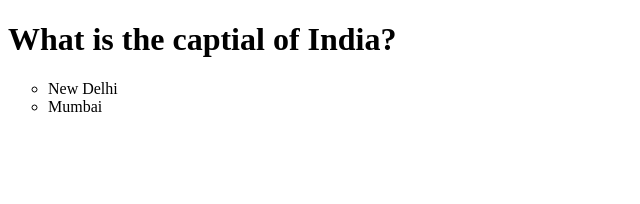
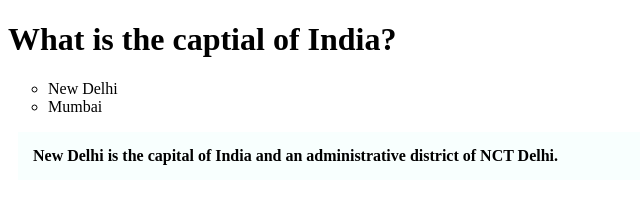
Before and after one commit to acciojob/trivia-Deepika-senthil, a website: page main.html in a window 1280 px wide. Shown: the whole page, without its empty margins (0-640 px from the left). Drawn offline with Linux system fonts and the light colour scheme.

Commit message:
created a submission

```diff
--- a/main.html
+++ b/main.html
@@ -14,6 +14,8 @@
 			<li>Mumbai</li>
 		</ul>
 	</nav>
+	<blockquote style="width:600px;margin:10px;padding:15px;border-left-color:8px-green;background-color:#f8fffe;font-weight:bold;">
+		New Delhi is the capital of India and an administrative district of NCT Delhi.</blockquote>
     <script type="text/javascript" src="./script.js">
 </script>
 
```
